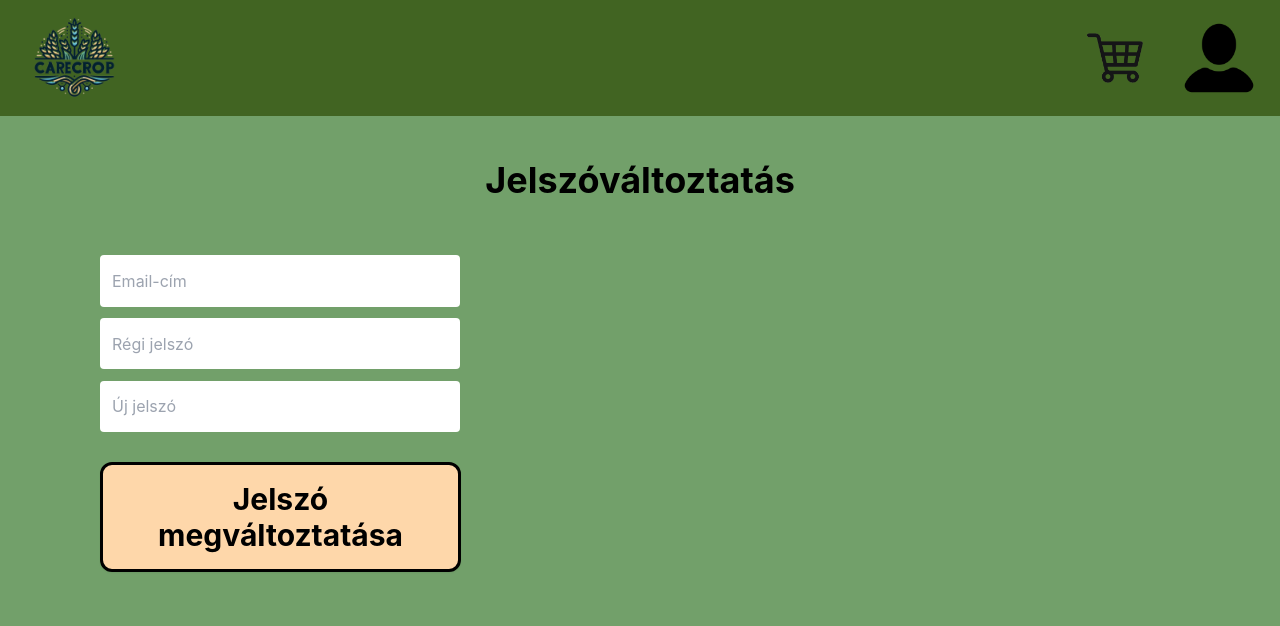
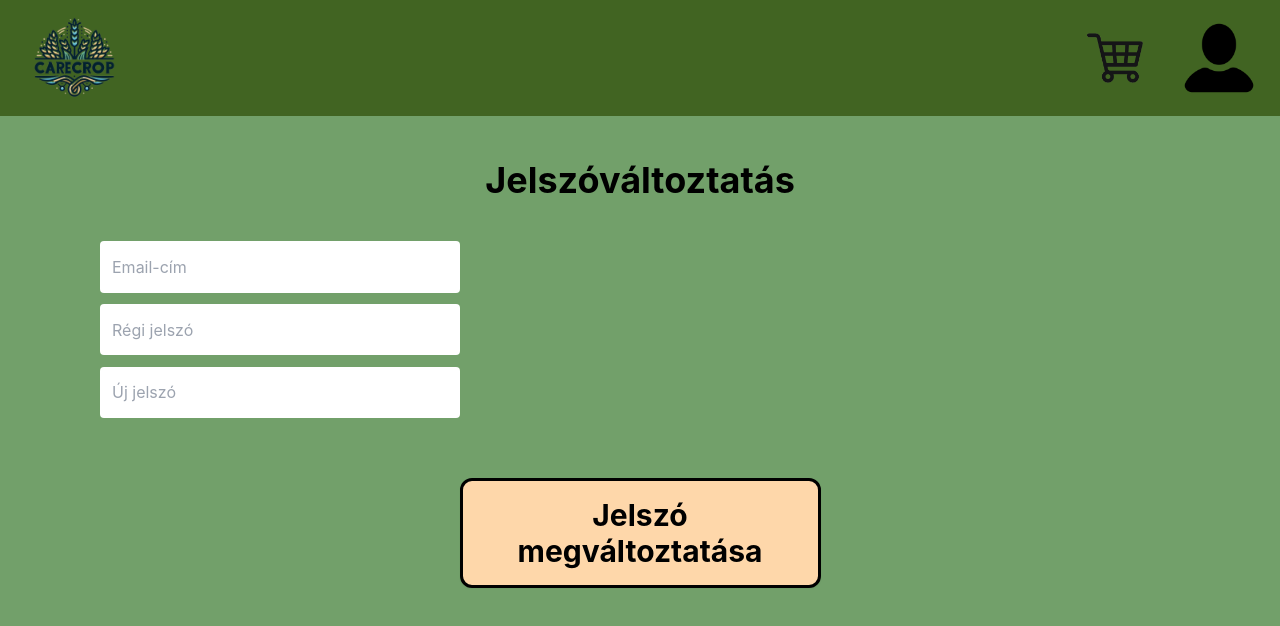
Before and after one commit to BalintHejner/CareCrop---Frontend, a React (Create React App) app: page /passwordchange in a window 1280 px wide. Shown: the top 626 px of the page. Built offline with nearby package versions, Linux system fonts and the light colour scheme; no server answers.

Commit message:
Small changes

```diff
--- a/src/pages/PasswordChangerPage.jsx
+++ b/src/pages/PasswordChangerPage.jsx
@@ -30,15 +30,38 @@ function PasswordChangerPage() {
     }
   };
 
+  // return (
+  //   <>
+  //     <div className="mt-36 text-5xl font-bold max-md:mt-10 max-md:text-4xl">
+  //       Bejelentkezés
+  //     </div>
+  //     <div className="mt-11 text-3xl font-semibold max-md:mt-10">
+  //       Felhasználónév:
+  //     </div>
+  //     <Input
+  //       placeholder={"Felhasználónév"}
+  //       change={handleUsernameChange}
+  //       type={"text"}
+  //     />
+  //     <div className="mt-7 text-3xl font-semibold">Jelszó:</div>
+  //     <Input
+  //       placeholder={"Jelszó"}
+  //       change={handlePasswordChange}
+  //       type={"password"}
+  //     />
+  //     <Button text={"Bejelentkezés"} click={handleLogin} />
+  //   </>
+  // );
+
   return (
-    <section className="flex flex-col bg-body items-center pb-12 text-black min-h-mp leading-[100%]">
+    <section className="flex flex-col bg-body items-center text-black min-h-mp leading-[100%]">
       <Header />
       <h1 className="text-5xl mt-11 font-bold max-md:max-w-full max-md:text-4xl">
         Jelszóváltoztatás
       </h1>
-      <div className="mt-11" style={{marginLeft: "auto", marginRight: "auto"}}>
-      <Grid container spacing={5}>
-        <Grid item xs={4} sm={4} md={4} lg={4} xl={4}>
+      <div className="mt-11 max-w-[1728px] flex flex-col gap-5 max-md:mt-10 max-md:max-w-full">
+      <Grid container spacing={10}>
+        <Grid item xs={4} sm={4} md={4} lg={4} xl={4} >
           <Input
             type={"email"}
             value={email}
@@ -59,8 +82,10 @@ function PasswordChangerPage() {
           />
         </Grid>
       </Grid>
+      </div>
+      <div className="mt-11 max-w-[1728px] flex flex-col gap-5 max-md:mt-10 max-md:max-w-full">
         <Button text={"Jelszó megváltoztatása"} click={changePasswordHandler} />
-        {message && <p className="mt-4 text-red-500">{message}</p>}
+        {message && <p className="mt-4 text-red-500 text-2xl">{message}</p>}
       </div>
     </section>
   );
--- a/src/pages/RegisterPage.jsx
+++ b/src/pages/RegisterPage.jsx
@@ -1,7 +1,7 @@
 import * as React from 'react';
 import '../output.css'
 import Header from '../components/Header';
-import { Grid } from '@mui/material'
+import { Alert, Grid } from '@mui/material'
 import Input from "../components/Input";
 import  Button from "../components/Button";
 import axios from 'axios';
@@ -39,7 +39,7 @@ const handleRegister = e => {
       registered_at: `${year}-${month}-${date}`
     }
     axios.post(`register.php?username=${username}}&email=${email}}&password=${password}`, dataToBackend).then(res => {
-      console.log(res);
+      Alert.alert("Sikeres regisztráció!");
       localStorage.setItem('otherRegisterData', JSON.stringify(otherRegisterData));
     }).catch(
       err => console.log(err)
```
Also changed, not shown: package.json (+4 -4 lines), 2 other files (tests, documents, lock files or other folders).
